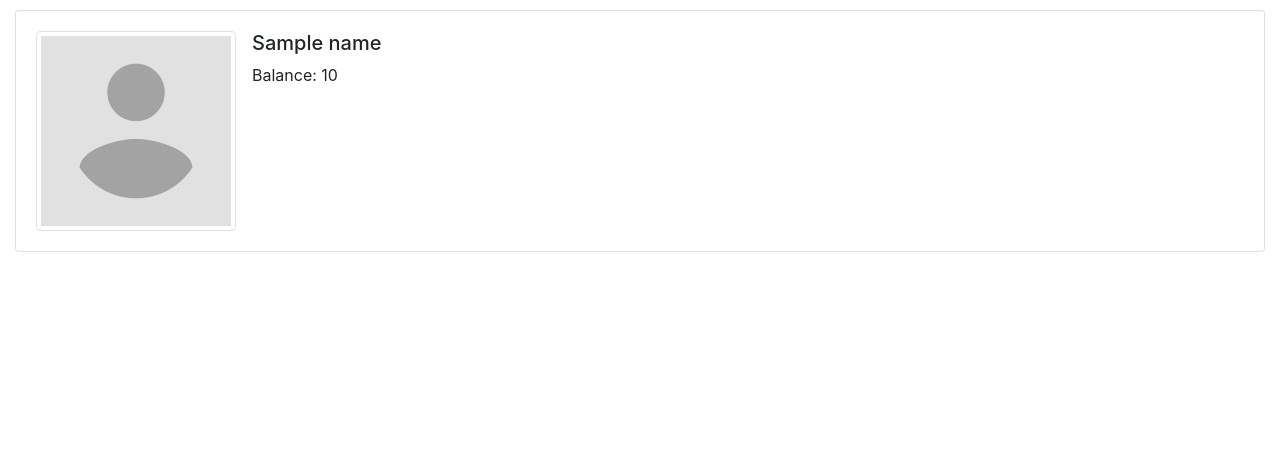
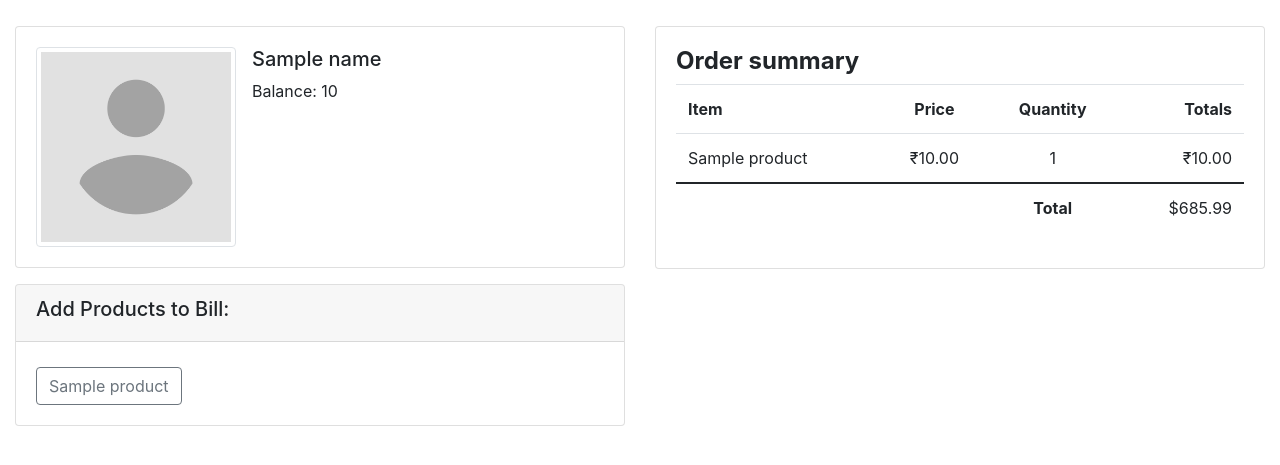
Before and after one commit to parthsharma2/django-pos, a Django app: template pos/templates/billing_details.html in a window 1280 px wide. Shown: the part 56-521 px from the top of the page. Run offline with Django 3.2, Linux system fonts and the light colour scheme; tables that the repository leaves empty hold one stand-in row (values such as "Sample post"); the template is opened without the code that fills it: values that come from a table or form of the project are taken from there, most other values are stand-ins (such as "Sample title", 1, 10 or a date in 2020); some libraries are stand-ins or nearby versions.

Commit message:
Updated the details page

```diff
--- a/pos/static/css/styles.css
+++ b/pos/static/css/styles.css
@@ -11,3 +11,15 @@
   width: 200px;
   margin-right: 1em;
 }
+
+.card {
+  margin-top: 1em;
+}
+
+.btn {
+  margin-top: 0.3em;
+}
+
+.table > tbody > tr > .thick-line {
+    border-top: 2px solid;
+}
--- a/pos/templates/billing_details.html
+++ b/pos/templates/billing_details.html
@@ -7,11 +7,71 @@
 {% load static %}
 
 {% block content %}
-<div class="card">
-  <div class="card-body">
-    <img class="avatar img-thumbnail float-left img-fluid" src="{% static 'img/profile_placeholder_large.png' %}" />
-    <h5>{{ name }}</h5>
-    <p class="card-text">Balance: {{ balance }}</p>
+<div class="row">
+  <div class="col-sm-6">
+    <div class="card">
+      <div class="card-body">
+        <img class="avatar img-thumbnail float-left img-fluid" src="{% static 'img/profile_placeholder_large.png' %}" style="width: 200px; margin-right: 1em;"/>
+        <h5>{{ name }}</h5>
+        <p class="card-text">Balance: {{ balance }}</p>
+      </div>
+    </div>
+
+    <div class="card">
+      <div class="card-header">
+        <h5>Add Products to Bill:</h5>
+      </div>
+      <div class="card-body">
+        {% for product in products %}
+          <a href="#" onclick="" class="btn btn-outline-secondary">{{ product.name }}</a>
+        {% endfor %}
+      </div>
+    </div>
+  </div>
+  <div class="col-sm-6">
+    <div class="card">
+      <div class="card-body">
+        <div class="row">
+          <div class="col-md-12">
+            <div class="panel panel-default">
+              <div class="panel-heading">
+                <h4 class="panel-title"><strong>Order summary</strong></h4>
+              </div>
+              <div class="panel-body">
+                <div class="table-responsive">
+                  <table class="table table-condensed">
+                    <thead>
+                      <tr>
+                        <td><strong>Item</strong></td>
+                        <td class="text-center"><strong>Price</strong></td>
+                        <td class="text-center"><strong>Quantity</strong></td>
+                        <td class="text-right"><strong>Totals</strong></td>
+                      </tr>
+                    </thead>
+                  <tbody>
+                    {% for product in products %}
+                      <tr>
+                        <td>{{ product.name }}</td>
+                        <td class="text-center">₹{{ product.price }}</td>
+                        <td class="text-center">1</td>
+                        <td class="text-right">₹{{ product.price }}</td>
+                      </tr>
+                    {% endfor %}
+                      <tr>
+                        <td class="thick-line"></td>
+                        <td class="thick-line"></td>
+                        <td class="thick-line text-center"><strong>Total</strong></td>
+                        <td class="thick-line text-right">$685.99</td>
+                      </tr>
+                    </tbody>
+                  </table>
+                </div>
+              </div>
+            </div>
+          </div>
+        </div>
+      </div>
+    </div>
   </div>
 </div>
 {% endblock %}
--- a/pos/views.py
+++ b/pos/views.py
@@ -12,5 +12,8 @@ def billing(request):
     else:
         cid = request.POST.get('customerID', None)
         customer = Customer.objects.filter(pk=cid)
-        context = {'name' : customer[0].name, 'balance' : customer[0].balance}
+        products = list(Product.objects.all())
+        context = { 'name' : customer[0].name,
+                    'balance' : customer[0].balance,
+                    'products': products }
         return render(request, 'billing_details.html', context)
```
